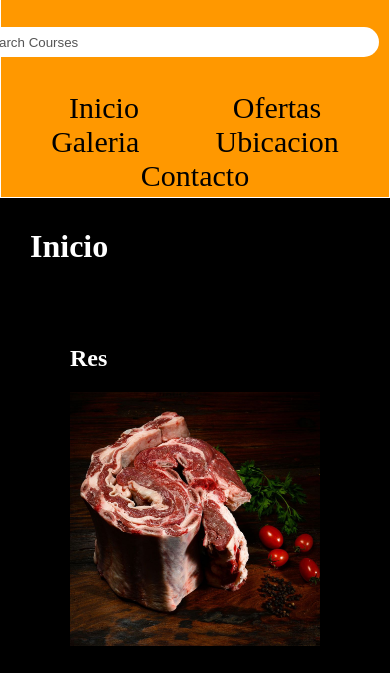
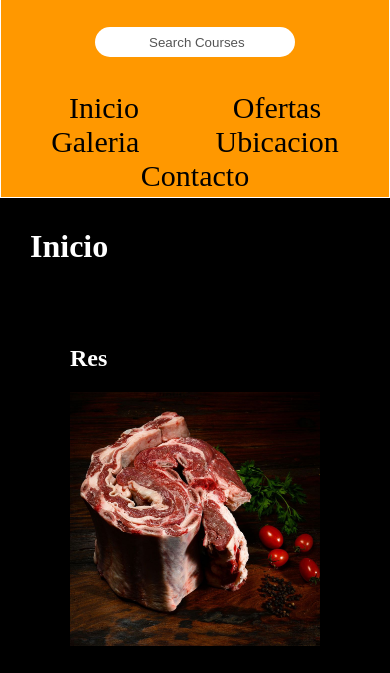
Before and after one commit to alvarorojas1101/ricarnes_rojascaceres, a plain HTML site: page index.html in a window 390 px wide. Shown: the part 153-826 px from the top of the page. Drawn offline with Linux system fonts and the light colour scheme.

Commit message:
se modifico el nav en el archivo style.css

```diff
--- a/style.css
+++ b/style.css
@@ -458,7 +458,15 @@ textarea::placeholder {
         padding: 25px 15px 0px 15px;
     }
 
+    .search input[type=text]{
+        width:200px;
+        text-align: center;
+    }
 
+    .header_nav_search{
+        justify-content:center;
+
+    }
 
 }
 
```
